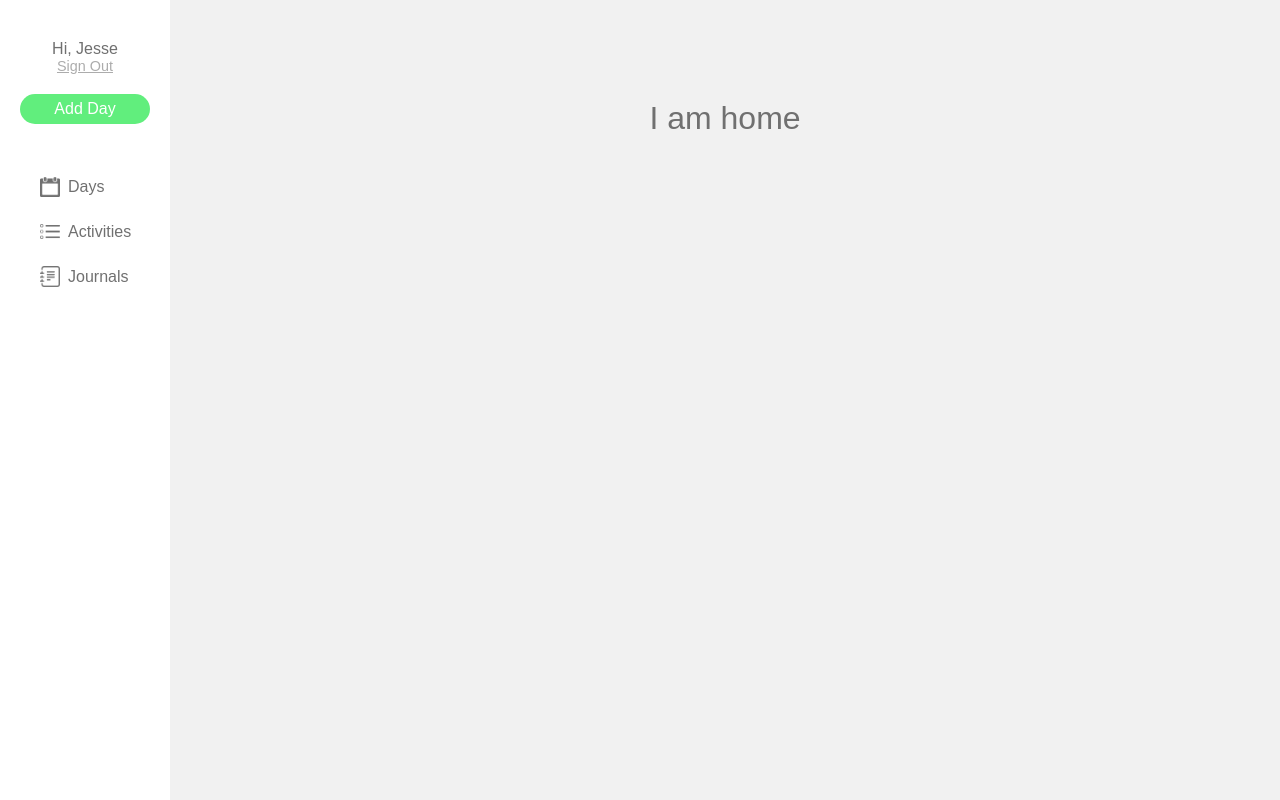
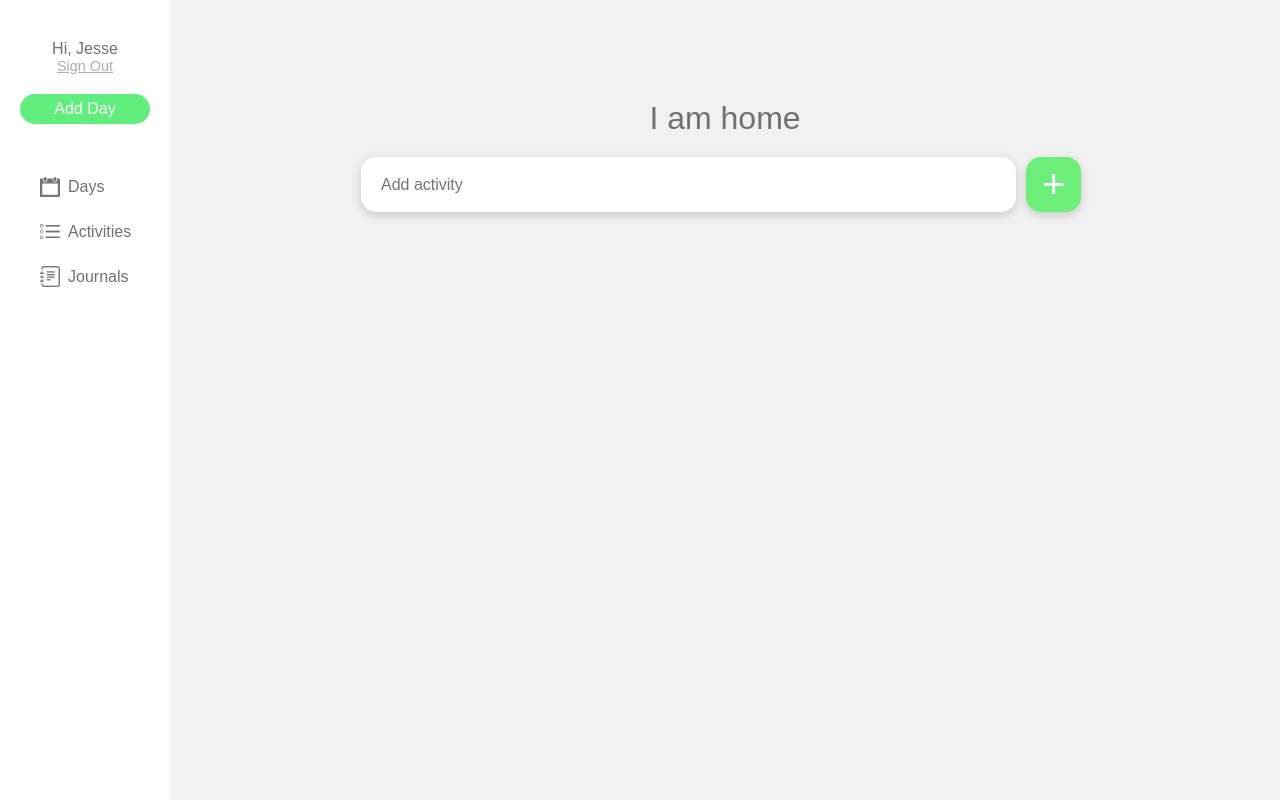
Before and after one commit to JesseMcCullough/today-i-did, a React (Create React App) app: page /build/add-day in a window 1280 px wide. Both pictures are taken after typing "Sample", "Sample" into the empty fields and a click on the button "Save". Built offline with nearby package versions, Linux system fonts and the light colour scheme.

Commit message:
Added container to ActivityField

```diff
--- a/src/components/ActivityField/ActivityField.js
+++ b/src/components/ActivityField/ActivityField.js
@@ -2,8 +2,10 @@ import styles from "./ActivityField.module.css";
 
 function ActivityField({ id, activity, handleActivityChange, handleAddActivity,
     handleDeleteActivity, isAdded }) {
+    const divClassName = isAdded ? `container ${styles.added}` : "container";
+
     return (
-        <>
+        <div className={divClassName}>
             <input type="text" value={activity}
                 name="new-activity" onChange={event => handleActivityChange(event, id)}
                 placeholder="Add activity" />
@@ -11,7 +13,7 @@ function ActivityField({ id, activity, handleActivityChange, handleAddActivity,
                 onClick={() => handleDeleteActivity(id)}>-</button> :
                 <button className={styles.addActivity} type="button"
                     onClick={() => handleAddActivity()}>+</button>}
-        </>
+        </div>
     );
 }
 
--- a/src/components/ActivityField/ActivityField.module.css
+++ b/src/components/ActivityField/ActivityField.module.css
@@ -27,3 +27,19 @@
 .removeActivity:hover {
     background-color: #CC5959;
 }
+
+:global(.container) {
+    display: flex;
+    margin: 0 auto;
+    margin-bottom: 20px;
+    width: 80%;
+}
+
+.added button {
+    opacity: 0;
+    transition: opacity 0.4s;
+}
+
+.added:hover button {
+    opacity: 1;
+}
--- a/src/pages/add-day/add-day.module.css
+++ b/src/pages/add-day/add-day.module.css
@@ -66,22 +66,6 @@ textarea {
     height: 110px;
 }
 
-.container {
-    display: flex;
-    margin: 0 auto;
-    margin-bottom: 20px;
-    width: 80%;
-}
-
-.container.added button {
-    opacity: 0;
-    transition: opacity 0.4s;
-}
-
-.container.added:hover button {
-    opacity: 1;
-}
-
 form {
     position: relative;
 }
--- a/src/pages/add-day/index.js
+++ b/src/pages/add-day/index.js
@@ -51,25 +51,21 @@ function AddDay() {
                 max={today} onChange={event => handleDateChange(event)} />
             <h1>What did you do today?</h1>
 
-            <div className={styles.container}>
             <ActivityField key={activityId} id={activityId}
                 activity={activities[activities.length - 1].activity}
                 handleActivityChange={handleActivityChange}
                 handleAddActivity={handleAddActivity} isAdded={false} />
-            </div>
 
             {reverseActivities.map(activity =>
                 activity.id === activityId ? "" :
-                <div className={`${styles.container} ${styles.added}`} key={activity.id}>
                 <ActivityField key={activity.id} id={activity.id}
                     activity={activity.activity}
                     handleActivityChange={handleActivityChange}
                     handleDeleteActivity={handleDeleteActivity} isAdded={true} />
-                </div>
             )}
 
             <h2>How do you feel about today?</h2>
-            <div className={styles.container}>
+            <div className="container">
                 <textarea placeholder="Add journal" value={journal}
                     onChange={event => handleJournalChange(event)}>
                 </textarea>
--- a/src/pages/home/index.js
+++ b/src/pages/home/index.js
@@ -1,5 +1,12 @@
+import ActivityField from "../../components/ActivityField/ActivityField";
+
 function Home() {
-    return <h1>I am home</h1>
+    return (
+        <>
+            <h1>I am home</h1>
+            <ActivityField />
+        </>
+    );
 }
 
 export default Home;
```
Lines whose indentation alone changed are shown as unchanged.
